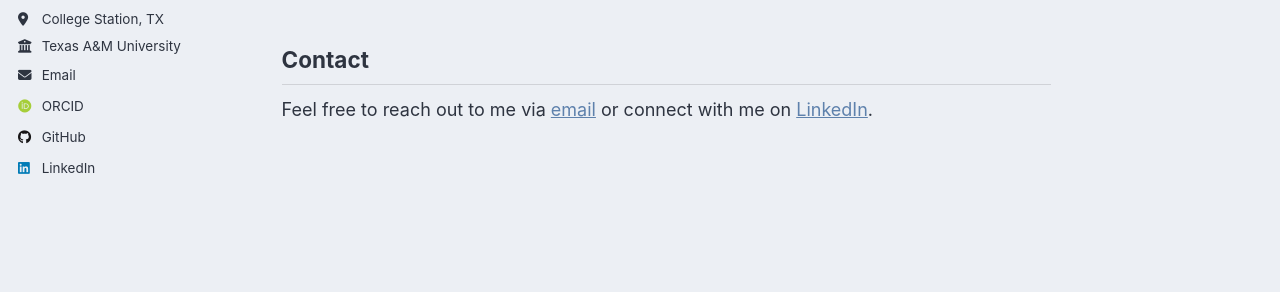
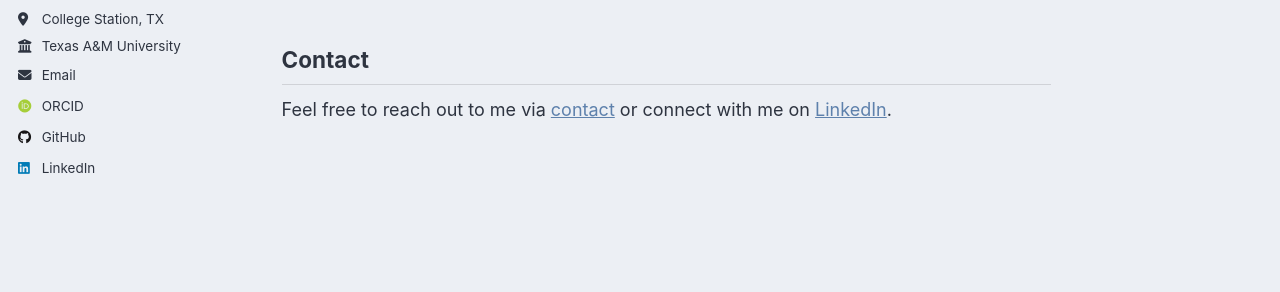
Before and after one commit to theryokato/theryokato.github.io, a Jekyll site: the page built from _pages/about.md, in a window 1280 px wide. Shown: the part 380-672 px from the top of the page. Built offline with Jekyll 4.4.1, drawn with Linux system fonts in a browser that asks for light colours; some web fonts are replaced; a script that is not in the unit is left out.

Commit message:
minor edits again

```diff
--- a/_pages/about.md
+++ b/_pages/about.md
@@ -12,4 +12,4 @@ Howdy! I am a second-year Mechanical Engineering student at Texas A&M University
 I am an officer under [TURTLE Robotics](https://www.turtlerobotics.org/), having worked on a prosthetic hand, an autonomous drone swarm, and a self-balancing robot. I am also member of [TAMU Rocket Engine Design](https://www.tamured.space/), where we are building Texas A&M's most powerful rocket engine in history.
 
 ## Contact
-Feel free to reach out to me via [email](ryokato@tamu.edu) or connect with me on [LinkedIn](https://www.linkedin.com/in/ryokato-texasam).
+Feel free to reach out to me via [contact](mailto:ryokato@tamu.edu) or connect with me on [LinkedIn](https://www.linkedin.com/in/ryokato-texasam).
```
Also changed, not shown: _pages/404.md (+1 -1 lines).
